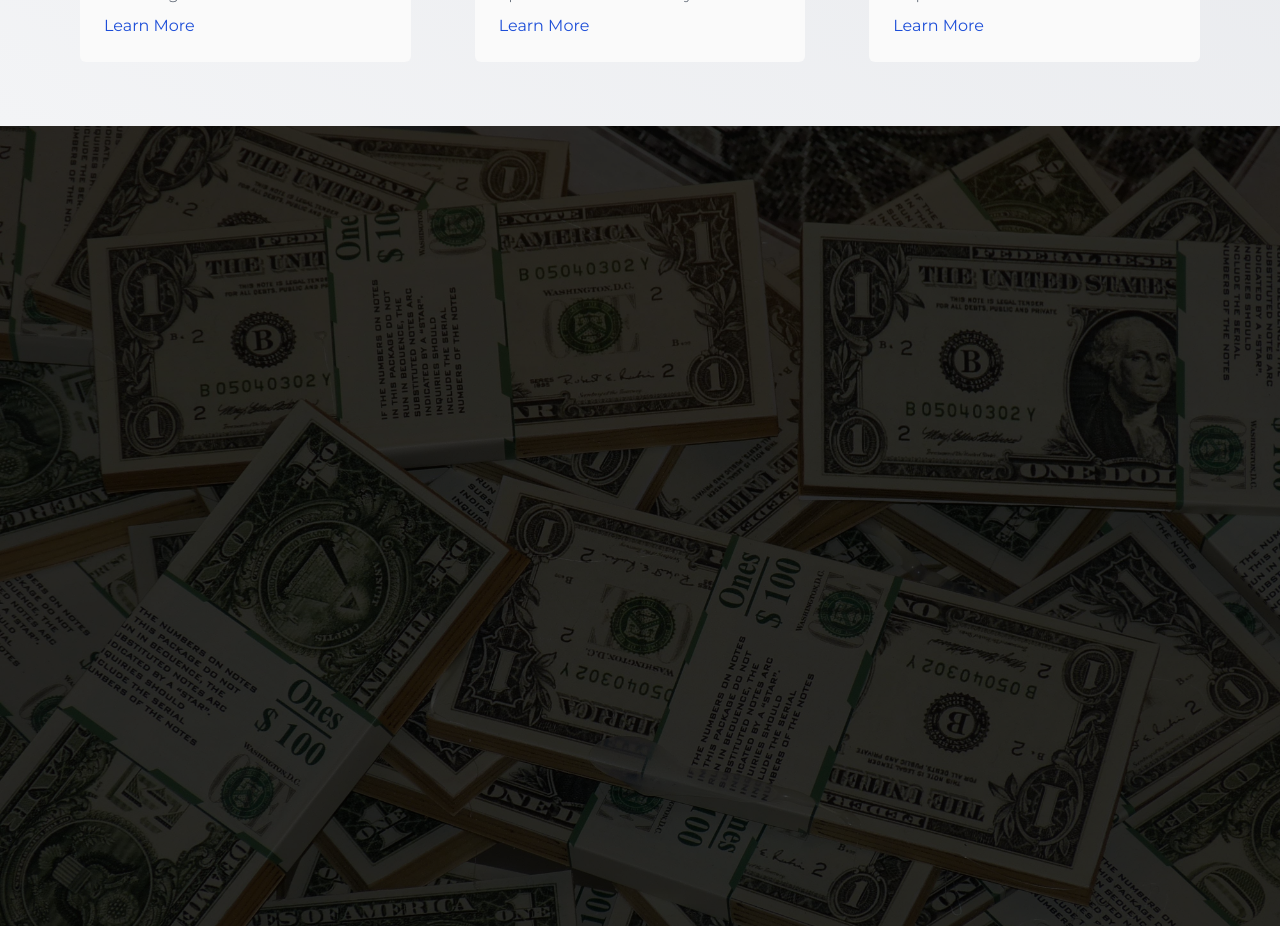
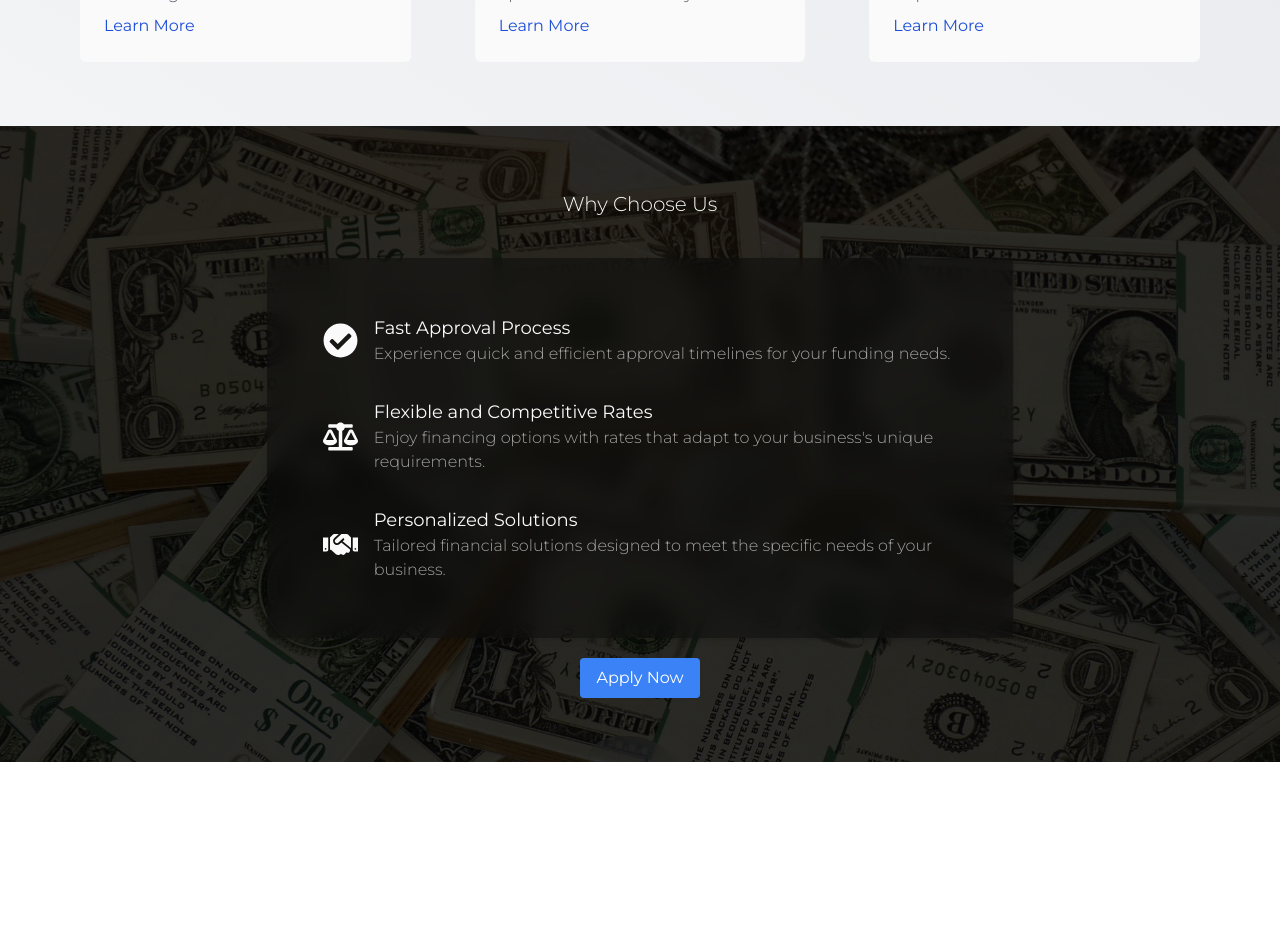
Before and after one commit to dewanwakilahmed/kesef-capital-group-v0, a Next.js app: page / in a window 1280 px wide. Shown: the part 2020-2946 px from the top of the page. After the commit the page ends 2782 px from the top, so only its background shows below. Built offline with nearby package versions, Linux system fonts and the light colour scheme.

Commit message:
Partially finished why choose us section in home page

```diff
--- a/sections/home-page/why-choose-us-section/WhyChooseUsSection.tsx
+++ b/sections/home-page/why-choose-us-section/WhyChooseUsSection.tsx
@@ -1,14 +1,54 @@
 'use client';
 
+import Button from '@/components/ui/button/Button';
 // CSS Import
 import './why-choose-us-section.css';
+
+// Icon Imports
+import { FaCheckCircle, FaBalanceScale, FaHandshake } from 'react-icons/fa';
+
+const benefits = [
+  {
+    title: 'Fast Approval Process',
+    description:
+      'Experience quick and efficient approval timelines for your funding needs.',
+    icon: <FaCheckCircle size={35} />,
+  },
+  {
+    title: 'Flexible and Competitive Rates',
+    description:
+      "Enjoy financing options with rates that adapt to your business's unique requirements.",
+    icon: <FaBalanceScale size={35} />,
+  },
+  {
+    title: 'Personalized Solutions',
+    description:
+      'Tailored financial solutions designed to meet the specific needs of your business.',
+    icon: <FaHandshake size={35} />,
+  },
+];
 
 const WhyChooseUsSection = () => {
   return (
     <section className='why-choose-us-section'>
       <div className='why-choose-us-bg-img-overlay' />
 
-      <div className='why-choose-us-content'>{/* Content goes here */}</div>
+      <h2 className='why-choose-us-title'>Why Choose Us</h2>
+
+      <div className='why-choose-us-content'>
+        {benefits.map((benefit, index) => (
+          <div key={index} className='benefit-item'>
+            <div className='benefit-item-icon'>{benefit.icon}</div>
+            <div className='benefit-item-text'>
+              <h3 className='benefit-item-title'>{benefit.title}</h3>
+              <p className='benefit-item-description'>{benefit.description}</p>
+            </div>
+          </div>
+        ))}
+      </div>
+      <Button className='why-choose-us-cta' btnType='primary' goTo='/apply-now'>
+        Apply Now
+      </Button>
     </section>
   );
 };
--- a/sections/home-page/why-choose-us-section/why-choose-us-section.css
+++ b/sections/home-page/why-choose-us-section/why-choose-us-section.css
@@ -1,8 +1,13 @@
 .why-choose-us-section {
   @apply bg-financial-success
   bg-cover
-  h-screen
-  relative;
+  relative
+  px-20
+  py-16
+  flex
+  flex-col
+  justify-center
+  items-center;
 }
 
 .why-choose-us-bg-img-overlay {
@@ -11,6 +16,55 @@
   inset-0;
 }
 
+.why-choose-us-title {
+  @apply relative
+  text-center
+  text-xl
+  text-neutral-50
+  mb-10
+  font-light;
+}
+
 .why-choose-us-content {
-  @apply relative;
+  @apply relative
+  bg-neutral-950/50
+  backdrop-blur-md
+  rounded-md
+  p-14
+  w-2/3
+  flex
+  flex-col
+  gap-8
+  shadow-md
+  hover:bg-neutral-950/60
+  hover:shadow-xl;
 }
+
+.benefit-item {
+  @apply flex
+  items-center
+  gap-4;
+}
+
+.benefit-item-icon {
+  @apply text-neutral-50;
+}
+
+.benefit-item-text {
+  @apply flex
+  flex-col;
+}
+
+.benefit-item-title {
+  @apply text-lg
+  text-neutral-50;
+}
+
+.benefit-item-description {
+  @apply text-neutral-400
+  font-light;
+}
+
+.why-choose-us-cta {
+  @apply relative mt-5;
+}
```
